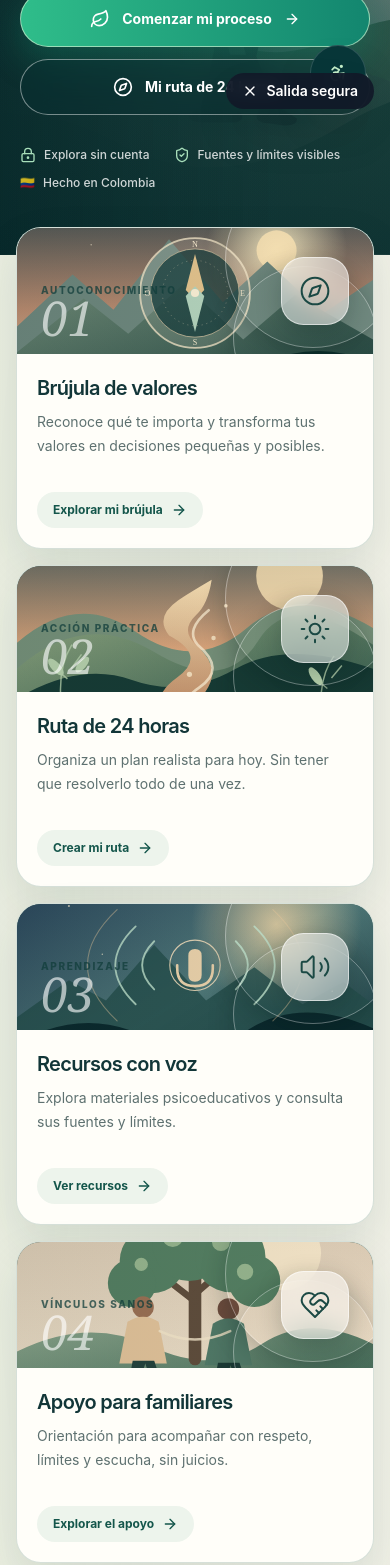
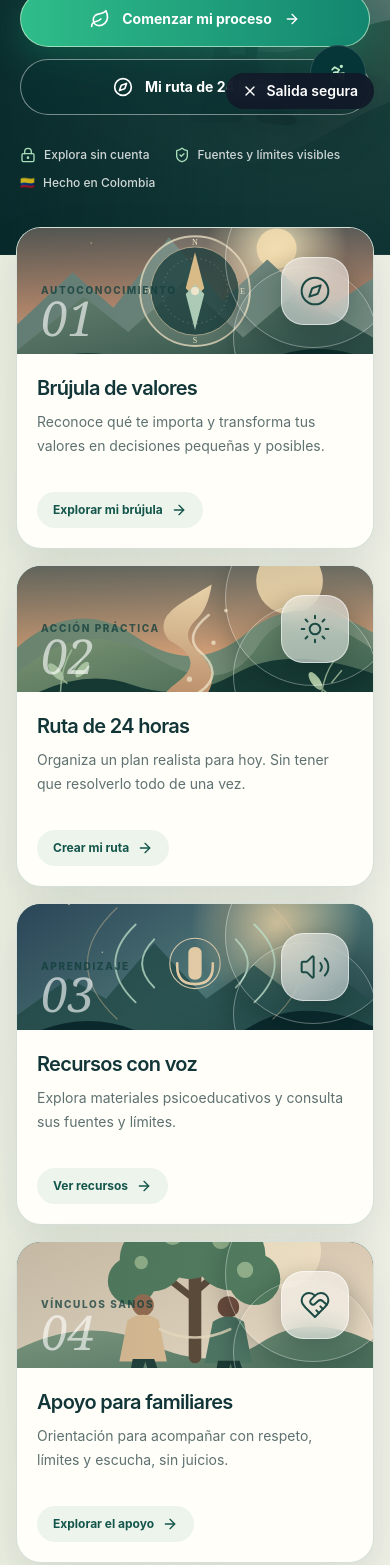
Before and after one commit to ariasalejo/Blumhelps, a React (Vite) app: page / in a window 390 px wide. Shown: the part 719-2284 px from the top of the page. Built offline with nearby package versions, Linux system fonts and the light colour scheme.

Commit message:
feat(home): wire responsive editorial artwork through Vite base path

```diff
--- a/src/pages/Home.tsx
+++ b/src/pages/Home.tsx
@@ -37,6 +37,7 @@ const features = [
     action: 'Explorar mi brújula',
     href: '/recuperacion/valores',
     icon: Compass,
+    image: 'brujula-valores.svg',
     art: 'from-[#e9dfc5] via-[#b5c5a6] to-[#597c66]',
     iconTone: 'text-[#264c3d]',
   },
@@ -48,6 +49,7 @@ const features = [
     action: 'Crear mi ruta',
     href: '/ruta',
     icon: Sun,
+    image: 'ruta-24-horas.svg',
     art: 'from-[#f4d9b5] via-[#d9aa80] to-[#496e69]',
     iconTone: 'text-[#6f482e]',
   },
@@ -59,6 +61,7 @@ const features = [
     action: 'Ver recursos',
     href: '/voz',
     icon: Volume2,
+    image: 'voz-aprendizaje.svg',
     art: 'from-[#d5d9f0] via-[#a1b9c5] to-[#426b72]',
     iconTone: 'text-[#243f56]',
   },
@@ -70,6 +73,7 @@ const features = [
     action: 'Explorar el apoyo',
     href: '/familiares',
     icon: HeartHandshake,
+    image: 'vinculos-familiares.svg',
     art: 'from-[#e8d4c4] via-[#c7b9a3] to-[#758e79]',
     iconTone: 'text-[#4d4939]',
   },
@@ -286,7 +290,10 @@ export function Home() {
                 transition={{ duration: .45, delay: index * .055 }}
                 className="group overflow-hidden rounded-[1.55rem] border border-[#dfe5d9] bg-[#fffef9] shadow-[0_12px_30px_rgba(20,54,44,.09)] transition duration-300 hover:-translate-y-1 hover:shadow-[0_22px_44px_rgba(20,54,44,.15)]"
               >
-                <div className={`relative flex h-[118px] items-center justify-between overflow-hidden bg-gradient-to-br ${feature.art} px-6`}>
+                <div
+                  className={`relative flex h-[118px] items-center justify-between overflow-hidden bg-gradient-to-br ${feature.art} px-6`}
+                  style={{ backgroundImage: `linear-gradient(90deg, rgba(8,35,33,.12), rgba(8,35,33,.02)), url("${import.meta.env.BASE_URL}images/editorial/${feature.image}")`, backgroundSize: 'cover', backgroundPosition: 'center' }}
+                >
                   <div aria-hidden="true" className="absolute -right-7 -top-14 h-44 w-44 rounded-full border border-white/35" />
                   <div aria-hidden="true" className="absolute -right-1 -bottom-14 h-36 w-36 rounded-full border border-white/35" />
                   <span className="relative z-10 max-w-[180px] text-[10px] font-extrabold tracking-[.16em] text-[#113d3b]/75">{feature.tag}</span>
```
